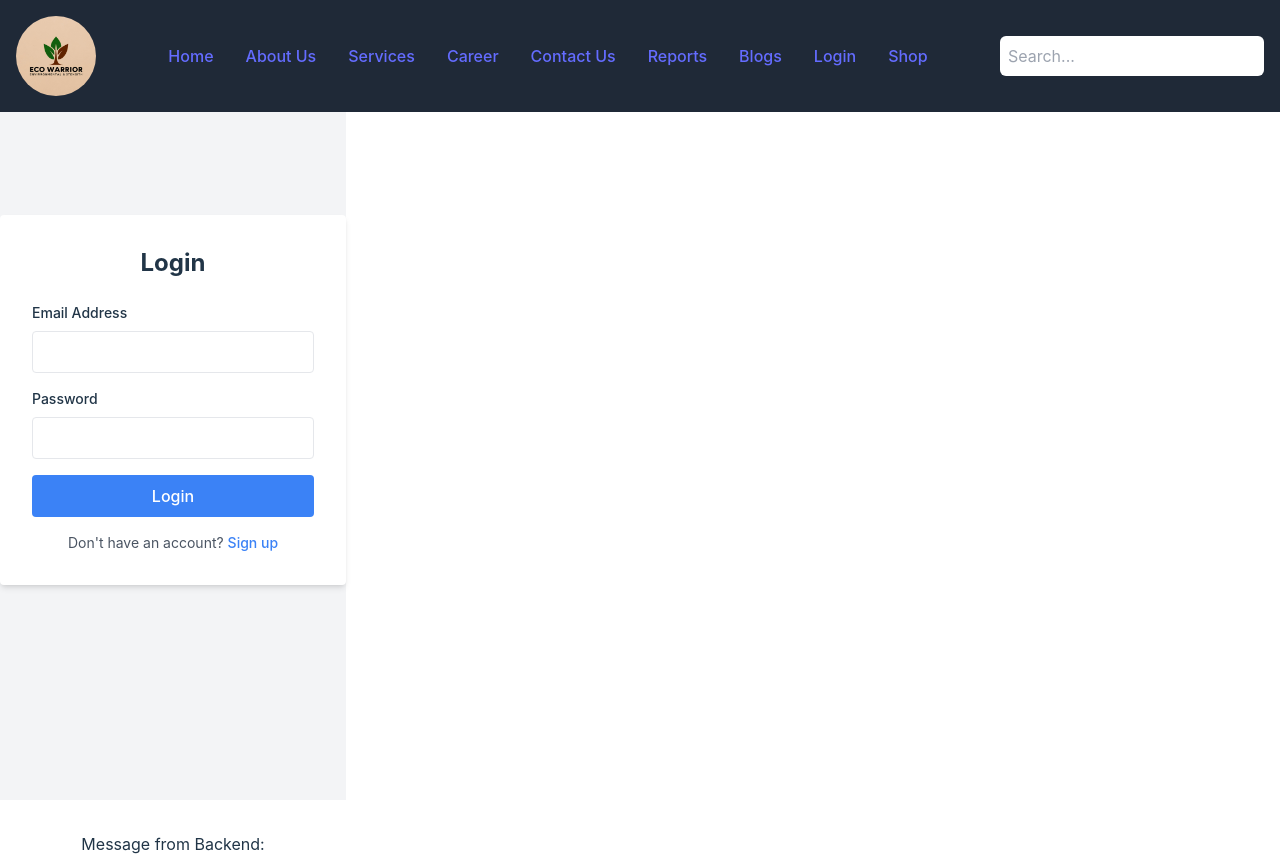
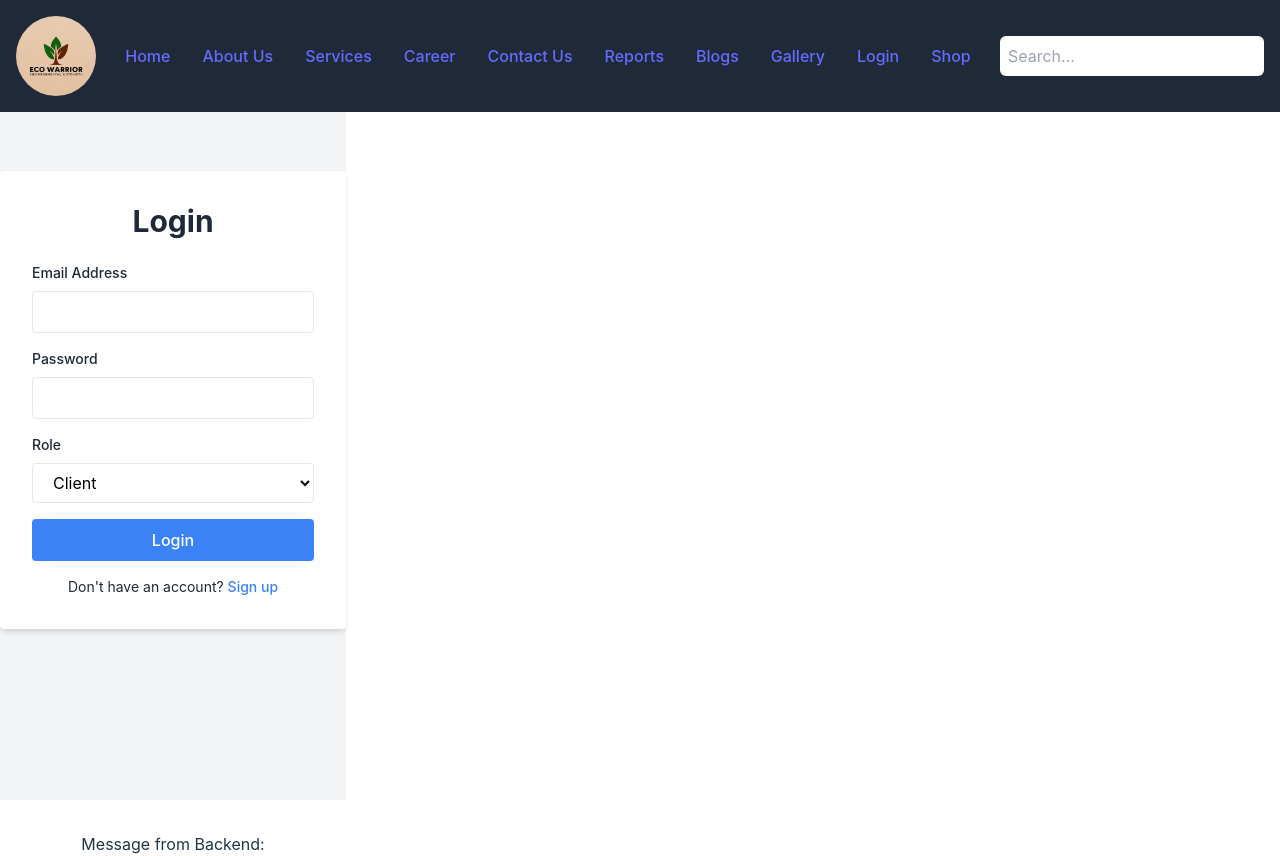
Before and after one commit to Bharat-vivek/Eco_warrior, a React (Vite) app in the folder Frontend/: page /Login in a window 1280 px wide. Built offline with nearby package versions, Linux system fonts and the light colour scheme; no server answers.

Commit message:
update login interface

```diff
--- a/Frontend/src/App.jsx
+++ b/Frontend/src/App.jsx
@@ -30,6 +30,7 @@ function App() {
         <p>{message}</p>
       </div>
     </div>
+
   );
 }
 
--- a/Frontend/src/components/Login.jsx
+++ b/Frontend/src/components/Login.jsx
@@ -1,24 +1,25 @@
-// src/components/Login.jsx
 import React, { useState } from 'react';
 
 const Login = () => {
     const [email, setEmail] = useState('');
     const [password, setPassword] = useState('');
+    const [role, setRole] = useState('client');
 
     const handleLogin = (e) => {
         e.preventDefault();
         console.log('Email:', email);
         console.log('Password:', password);
+        console.log('Role:', role);
         alert('Login successful (for demonstration purposes)');
     };
 
     return (
         <div className="flex items-center justify-center min-h-screen bg-gray-100">
             <div className="bg-white p-8 rounded shadow-md w-full max-w-md">
-                <h2 className="text-2xl font-bold text-center mb-6">Login</h2>
-                <form onSubmit={handleLogin}>
-                    <div className="mb-4">
-                        <label htmlFor="email" className="block text-sm font-medium mb-2">
+                <h2 className="text-3xl font-bold text-center mb-6 text-gray-800">Login</h2>
+                <form onSubmit={handleLogin} className="flex flex-col items-center">
+                    <div className="mb-4 w-full">
+                        <label htmlFor="email" className="block text-sm font-medium mb-2 text-gray-800">
                             Email Address
                         </label>
                         <input
@@ -27,11 +28,11 @@ const Login = () => {
                             value={email}
                             onChange={(e) => setEmail(e.target.value)}
                             required
-                            className="w-full px-4 py-2 border rounded focus:outline-none focus:ring-2 focus:ring-blue-500"
+                            className="w-full px-4 py-2 bg-white text-black border rounded focus:outline-none focus:ring-2 focus:ring-blue-500"
                         />
                     </div>
-                    <div className="mb-4">
-                        <label htmlFor="password" className="block text-sm font-medium mb-2">
+                    <div className="mb-4 w-full">
+                        <label htmlFor="password" className="block text-sm font-medium mb-2 text-gray-800">
                             Password
                         </label>
                         <input
@@ -40,8 +41,23 @@ const Login = () => {
                             value={password}
                             onChange={(e) => setPassword(e.target.value)}
                             required
-                            className="w-full px-4 py-2 border rounded focus:outline-none focus:ring-2 focus:ring-blue-500"
+                            className="w-full px-4 py-2 bg-white text-black border rounded focus:outline-none focus:ring-2 focus:ring-blue-500"
                         />
+                    </div>
+                    <div className="mb-4 w-full">
+                        <label htmlFor="role" className="block text-sm font-medium mb-2 text-gray-800">
+                            Role
+                        </label>
+                        <select
+                            id="role"
+                            value={role}
+                            onChange={(e) => setRole(e.target.value)}
+                            required
+                            className="w-full px-4 py-2 bg-white text-black border rounded focus:outline-none focus:ring-2 focus:ring-blue-500"
+                        >
+                            <option value="admin">Admin</option>
+                            <option value="client">Client</option>
+                        </select>
                     </div>
                     <button
                         type="submit"
@@ -50,7 +66,7 @@ const Login = () => {
                         Login
                     </button>
                 </form>
-                <p className="text-sm text-center text-gray-600 mt-4">
+                <p className="text-sm text-center text-gray-800 mt-4">
                     Don't have an account? <a href="#" className="text-blue-500 hover:underline">Sign up</a>
                 </p>
             </div>
--- a/Frontend/src/components/Navbar.jsx
+++ b/Frontend/src/components/Navbar.jsx
@@ -27,12 +27,13 @@ const Navbar = () => {
             {/* Desktop Navigation */}
             <nav className="hidden md:flex space-x-4">
                 <Link to="/Home" className="px-2 hover:text-gray-400">Home</Link>
-                <Link to="#about" className="px-2 hover:text-gray-400">About Us</Link>
+                <Link to="/signup" className="px-2 hover:text-gray-400">About Us</Link>
                 <Link to="#services" className="px-2 hover:text-gray-400">Services</Link>
                 <Link to="#career" className="px-2 hover:text-gray-400">Career</Link>
                 <Link to="#contact" className="px-2 hover:text-gray-400">Contact Us</Link>
                 <Link to="#reports" className="px-2 hover:text-gray-400">Reports</Link>
                 <Link to="#blogs" className="px-2 hover:text-gray-400">Blogs</Link>
+                <Link to="#Gallery" className="px-2 hover:text-gray-400">Gallery</Link>
                 <Link to="/Login" className="px-2 hover:text-gray-400">Login</Link>
                 <Link to="#shop" className="px-2 hover:text-gray-400">Shop</Link>
             </nav>
@@ -65,6 +66,7 @@ const Navbar = () => {
                     <Link to="#contact" className="px-2 hover:text-gray-400">Contact Us</Link>
                     <Link to="#reports" className="px-2 hover:text-gray-400">Reports</Link>
                     <Link to="#blogs" className="px-2 hover:text-gray-400">Blogs</Link>
+                    <Link to="#Gallery" className="px-2 hover:text-gray-400">Gallery</Link>
                     <Link to="/Login" className="px-2 hover:text-gray-400">Login</Link>
                     <Link to="#shop" className="px-2 hover:text-gray-400">Shop</Link>
                     <input
```
